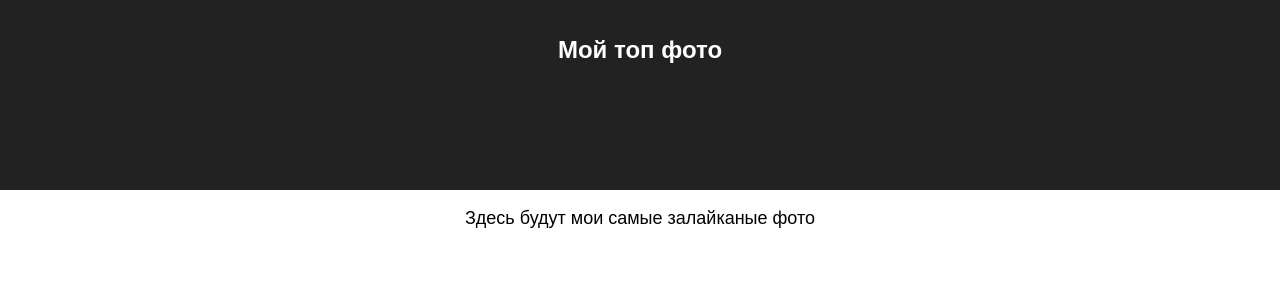
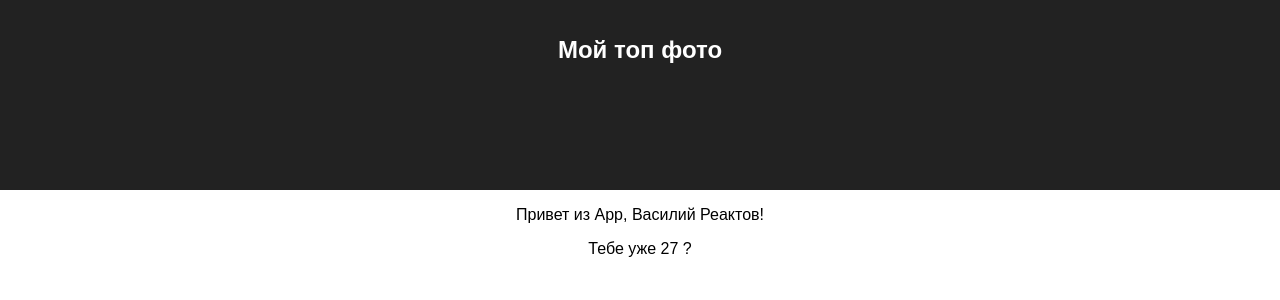
Before and after one commit to maxfarseer/redux-course-ru-v2, a React (Create React App) app: page / in a window 1280 px wide. Shown: the top 300 px of the page. Built offline with nearby package versions, Linux system fonts and the light colour scheme.

Commit message:
add (App) connected app with data from rootReducer

```diff
--- a/src/App.js
+++ b/src/App.js
@@ -1,17 +1,29 @@
 import React, { Component } from 'react'
+import { connect } from 'react-redux'
 import './App.css'
 
 class App extends Component {
   render() {
+    const { name, surname, age } = this.props.user
     return (
       <div className="App">
         <header className="App-header">
           <h1 className="App-title">Мой топ фото</h1>
         </header>
-        <p className="App-intro">Здесь будут мои самые залайканые фото</p>
+        <p>
+          Привет из App, {name} {surname}!
+        </p>
+        <p>Тебе уже {age} ?</p>
       </div>
     )
   }
 }
 
-export default App
+const mapStateToProps = store => {
+  console.log(store)
+  return {
+    user: store.user,
+  }
+}
+
+export default connect(mapStateToProps)(App)
--- /dev/null
+++ b/src/reducers/index.js
@@ -0,0 +1,11 @@
+export const initialState = {
+  user: {
+    name: 'Василий',
+    surname: 'Реактов',
+    age: 27,
+  },
+}
+
+export function rootReducer(state = initialState) {
+  return state
+}
--- a/src/store/configureStore.js
+++ b/src/store/configureStore.js
@@ -1,3 +1,4 @@
 import { createStore } from 'redux'
+import { rootReducer, initialState } from '../reducers'
 
-export const store = createStore(() => {}, {})
+export const store = createStore(rootReducer, initialState)
```
